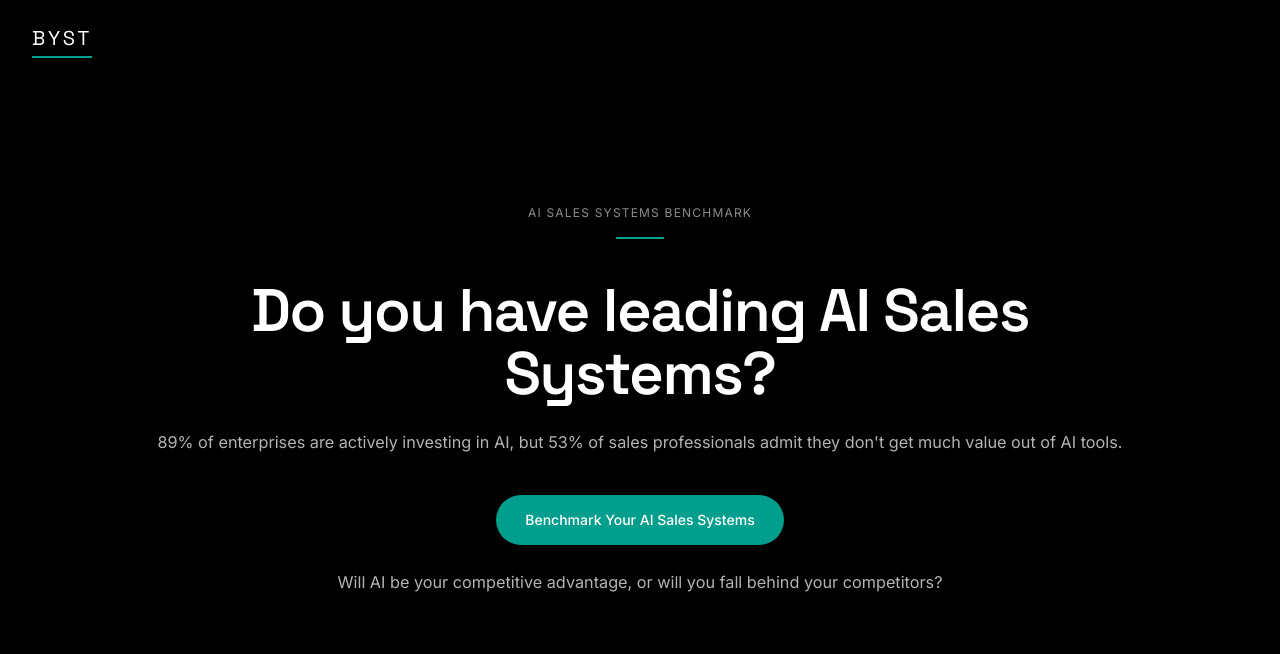
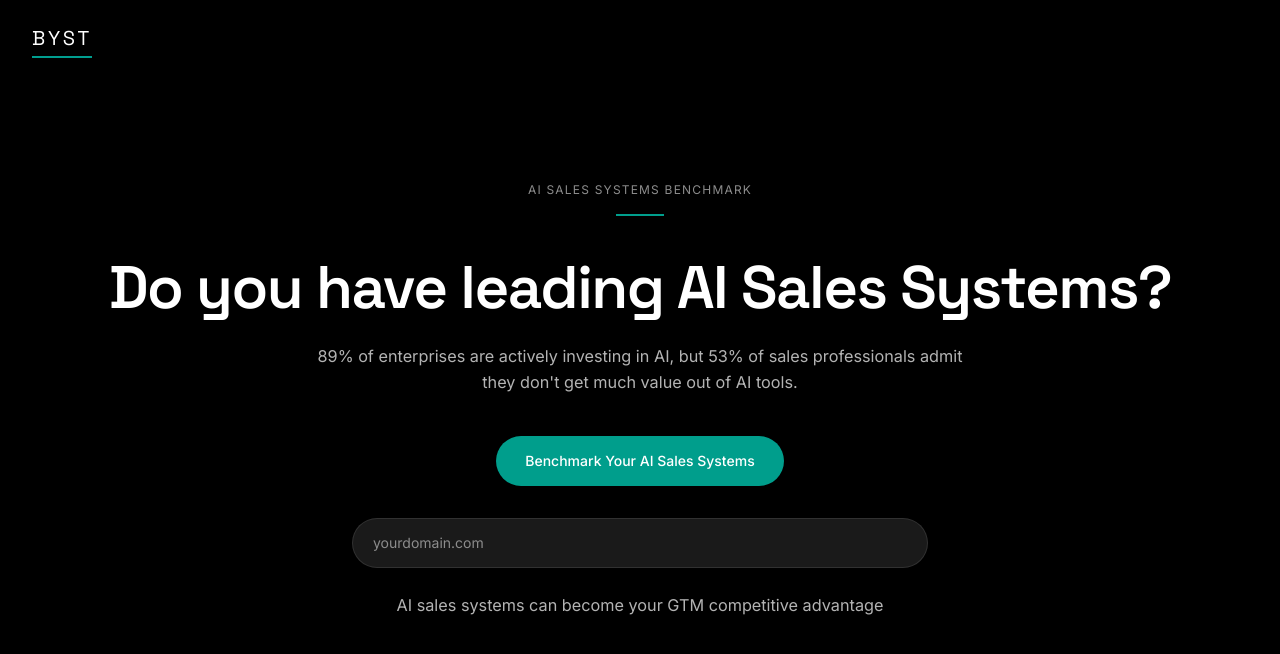
Before and after one commit to BYST-GROUP/ai-sales-benchmark, a Next.js app: page / in a window 1280 px wide. Shown: the top 654 px of the page. Built offline with nearby package versions, Linux system fonts and the light colour scheme.

Commit message:
Update landing page: h1 max-w-6xl, subline max-w-2xl, add domain input, update below-CTA copy
https://claude.ai/code/session_01GapsNSvDAgPY1JMymRoEh8

```diff
--- a/app/page.tsx
+++ b/app/page.tsx
@@ -31,7 +31,7 @@ export default function Home() {
 
         {/* H1 */}
         <h1
-          className="mt-10 max-w-5xl text-4xl md:text-6xl font-semibold tracking-tight leading-[1.05] fade-up"
+          className="mt-10 max-w-6xl text-4xl md:text-6xl font-semibold tracking-tight leading-[1.05] fade-up"
           style={{ animationDelay: '180ms' }}
         >
           Do you have leading AI Sales Systems?
@@ -39,7 +39,7 @@ export default function Home() {
 
         {/* Subline */}
         <p
-          className="mt-6 max-w-5xl text-[0.81rem] md:text-[1.015rem] leading-relaxed text-secondary-foreground fade-up"
+          className="mt-6 max-w-2xl text-[0.81rem] md:text-[1.015rem] leading-relaxed text-secondary-foreground fade-up"
           style={{ animationDelay: '280ms' }}
         >
           89% of enterprises are actively investing in AI, but 53% of sales professionals admit they don&apos;t get much value out of AI tools.
@@ -54,12 +54,26 @@ export default function Home() {
           Benchmark Your AI Sales Systems
         </Link>
 
+        {/* Domain input */}
+        <div
+          className="mt-8 w-full max-w-xl fade-up"
+          style={{ animationDelay: '420ms' }}
+        >
+          <div className="flex items-center rounded-full bg-[#1a1a1a] border border-white/10 px-5 py-3.5">
+            <input
+              type="text"
+              placeholder="yourdomain.com"
+              className="flex-1 bg-transparent text-sm text-white placeholder:text-muted-foreground outline-none"
+            />
+          </div>
+        </div>
+
         {/* Below-CTA line */}
         <p
           className="mt-6 text-[0.81rem] md:text-[1.015rem] leading-relaxed text-secondary-foreground fade-up"
           style={{ animationDelay: '460ms' }}
         >
-          Will AI be your competitive advantage, or will you fall behind your competitors?
+          AI sales systems can become your GTM competitive advantage
         </p>
 
       </div>
```
